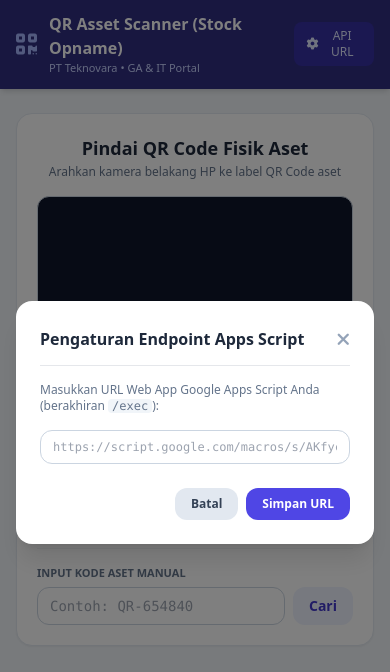
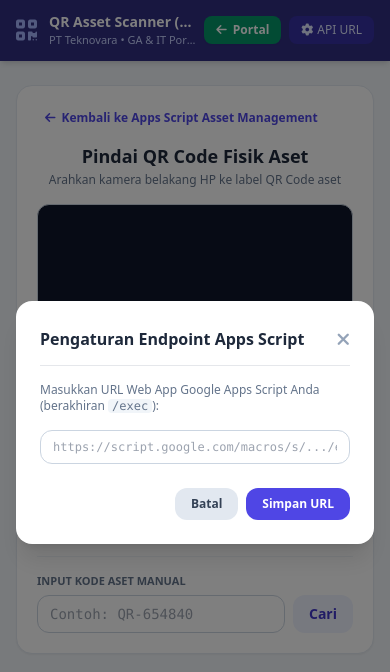
Before and after one commit to teknovarain/asset-management, a plain HTML site: page index.html in a window 390 px wide. Drawn offline with nearby package versions, Linux system fonts and the light colour scheme.

Commit message:
Refactor header and add back button functionality

```diff
--- a/index.html
+++ b/index.html
@@ -15,17 +15,23 @@
 
   <!-- Header -->
   <header class="bg-indigo-900 text-white shadow-md">
-    <div class="max-w-3xl mx-auto px-4 py-3 flex justify-between items-center">
-      <div class="flex items-center space-x-3">
-        <i class="fa-solid fa-qrcode text-2xl text-indigo-300"></i>
-        <div>
-          <h1 class="text-base font-bold">QR Asset Scanner (Stock Opname)</h1>
-          <p class="text-[11px] text-indigo-200">PT Teknovara • GA & IT Portal</p>
+    <div class="max-w-3xl mx-auto px-4 py-3 flex justify-between items-center gap-2">
+      <div class="flex items-center space-x-3 min-w-0">
+        <i class="fa-solid fa-qrcode text-2xl text-indigo-300 shrink-0"></i>
+        <div class="truncate">
+          <h1 class="text-sm sm:text-base font-bold truncate">QR Asset Scanner (Stock Opname)</h1>
+          <p class="text-[11px] text-indigo-200 truncate">PT Teknovara • GA & IT Portal</p>
         </div>
       </div>
-      <button onclick="openConfigModal()" class="text-xs bg-indigo-800 hover:bg-indigo-700 px-3 py-1.5 rounded-lg text-indigo-100 flex items-center space-x-1 transition">
-        <i class="fa-solid fa-gear"></i><span>API URL</span>
-      </button>
+
+      <div class="flex items-center space-x-2 shrink-0">
+        <button onclick="goBackToPortal()" class="text-xs bg-emerald-600 hover:bg-emerald-500 px-3 py-1.5 rounded-lg text-white font-semibold flex items-center space-x-1.5 transition shadow-sm">
+          <i class="fa-solid fa-arrow-left"></i><span>Portal</span>
+        </button>
+        <button onclick="openConfigModal()" class="text-xs bg-indigo-800 hover:bg-indigo-700 px-3 py-1.5 rounded-lg text-indigo-100 flex items-center space-x-1 transition">
+          <i class="fa-solid fa-gear"></i><span>API URL</span>
+        </button>
+      </div>
     </div>
   </header>
 
@@ -34,6 +40,13 @@
 
     <!-- Scanner Card -->
     <div class="bg-white p-5 rounded-2xl shadow-sm border border-slate-200">
+      <div class="flex items-center justify-between mb-3">
+        <button onclick="goBackToPortal()" class="text-xs font-semibold text-indigo-600 hover:text-indigo-800 flex items-center space-x-1.5 py-1 px-2 rounded-lg hover:bg-indigo-50 transition">
+          <i class="fa-solid fa-arrow-left"></i>
+          <span>Kembali ke Apps Script Asset Management</span>
+        </button>
+      </div>
+
       <div class="text-center mb-4">
         <h2 class="text-lg font-bold text-slate-800">Pindai QR Code Fisik Aset</h2>
         <p class="text-xs text-slate-500 mt-0.5">Arahkan kamera belakang HP ke label QR Code aset</p>
@@ -117,7 +130,7 @@
         <button onclick="closeConfigModal()" class="text-slate-400 hover:text-slate-600"><i class="fa-solid fa-xmark text-lg"></i></button>
       </div>
       <p class="text-xs text-slate-500">Masukkan URL Web App Google Apps Script Anda (berakhiran <code class="bg-slate-100 px-1 rounded">/exec</code>):</p>
-      <input type="url" id="api-url-input" placeholder="https://script.google.com/macros/s/AKfycbzGIGXwJMQVUzKXBpdKCsXHqfaazSqdpM2duNvC-izbYpzikqwBEMrjG3_YCleFrRofeQ/exec" class="w-full px-3 py-2 border border-slate-300 rounded-xl text-xs font-mono">
+      <input type="url" id="api-url-input" placeholder="https://script.google.com/macros/s/.../exec" class="w-full px-3 py-2 border border-slate-300 rounded-xl text-xs font-mono">
       <div class="flex justify-end space-x-2 pt-2">
         <button onclick="closeConfigModal()" class="px-4 py-2 bg-slate-200 text-slate-700 rounded-xl text-xs font-semibold">Batal</button>
         <button onclick="saveApiUrl()" class="px-4 py-2 bg-indigo-600 text-white rounded-xl text-xs font-semibold">Simpan URL</button>
@@ -146,6 +159,19 @@
 
     function getApiUrl() {
       return localStorage.getItem(STORAGE_KEY) || "";
+    }
+
+    async function goBackToPortal() {
+      await stopScanner();
+      const portalUrl = getApiUrl();
+      if (portalUrl && portalUrl.includes("script.google.com")) {
+        window.location.href = portalUrl;
+      } else if (window.history.length > 1) {
+        window.history.back();
+      } else {
+        showPopup("URL Apps Script belum diatur. Silakan isi URL Web App terlebih dahulu.", "URL Belum Diatur", "info");
+        openConfigModal();
+      }
     }
 
     function openConfigModal() {
```
